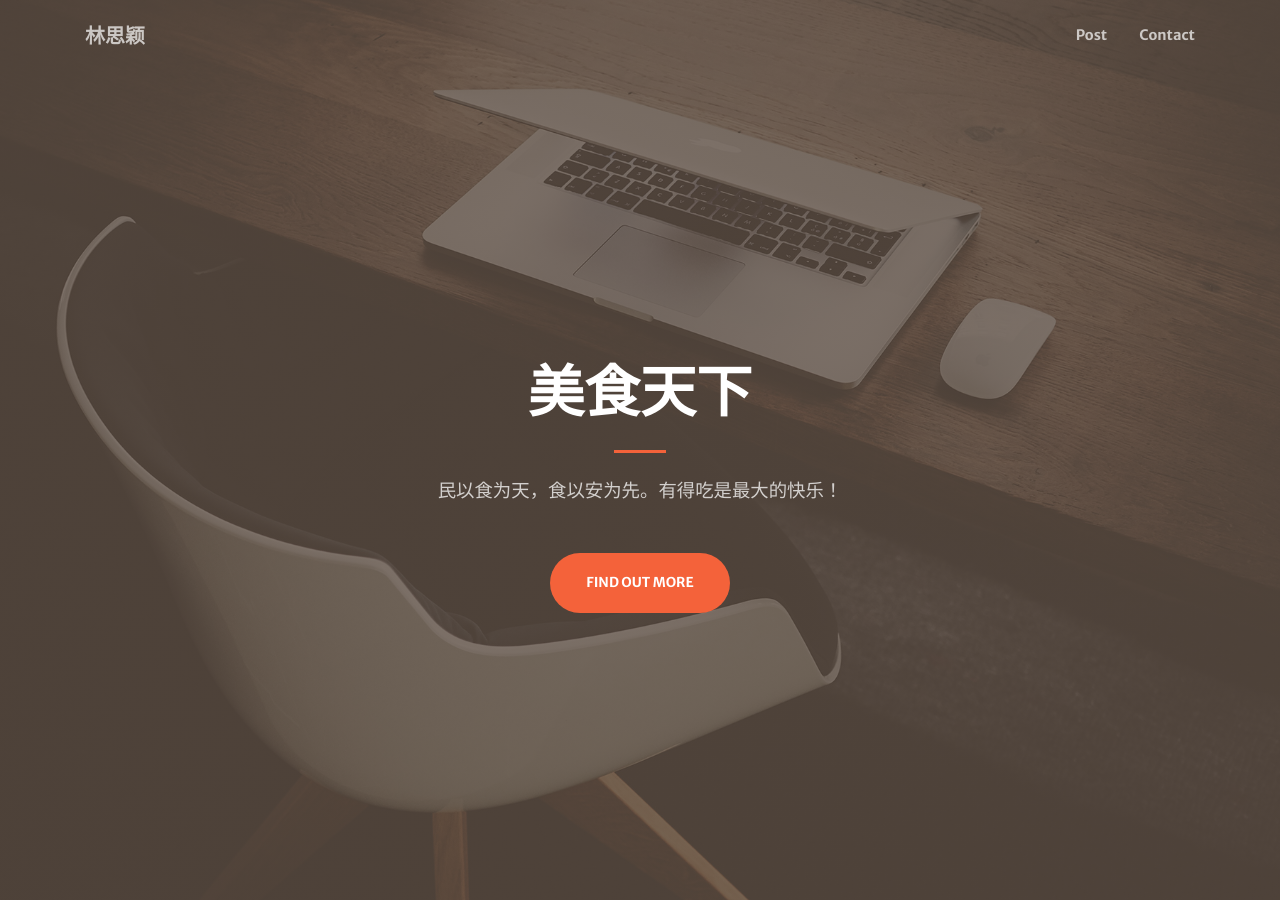
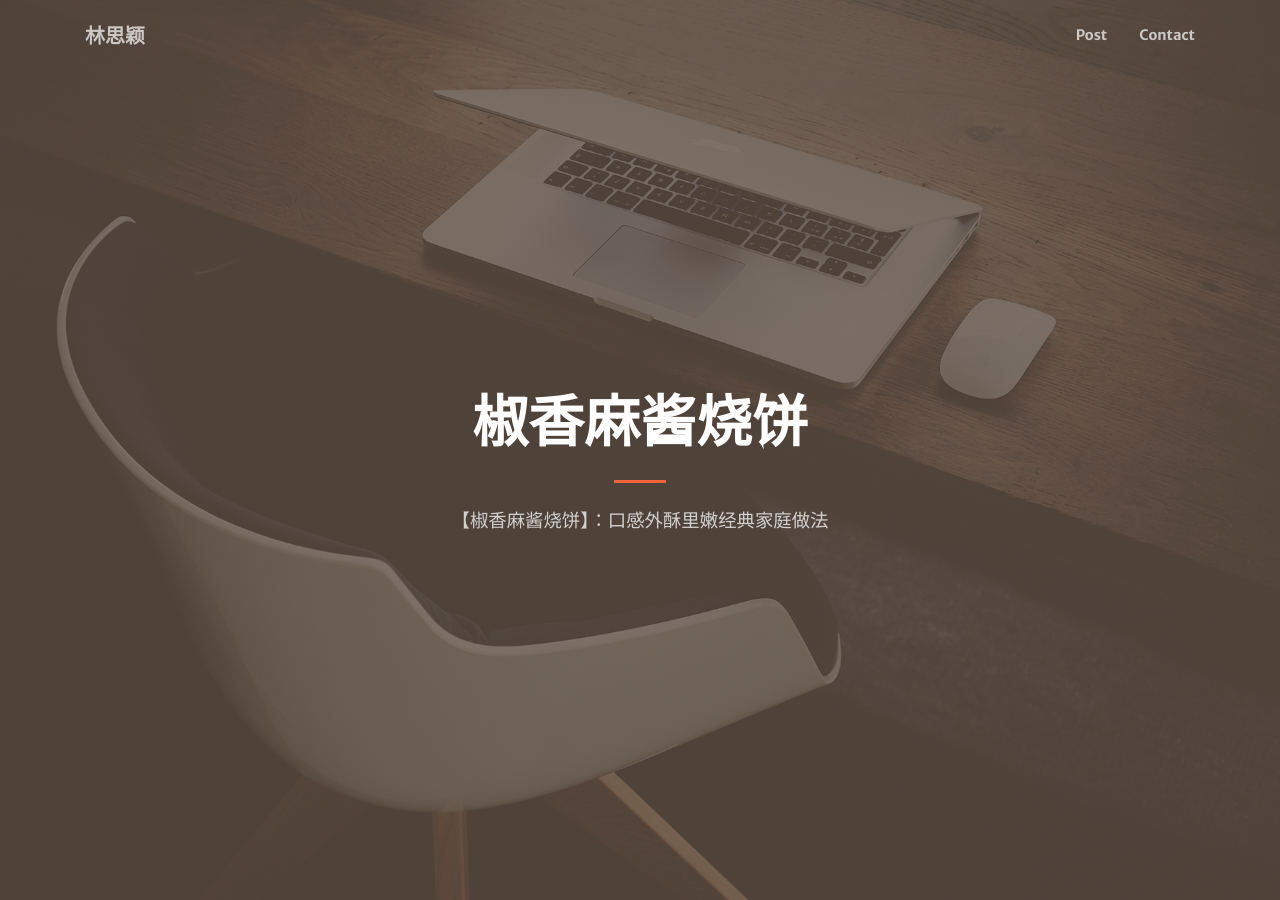
Before and after one commit to siying-99/jekyll, a Jekyll site: the page built from _posts/2019-11-20-txt2.md, in a window 1280 px wide and 900 px high. Built offline with Jekyll 4.4.1, drawn with Linux system fonts in a browser that asks for light colours.

Commit message:
Update post.html

```diff
--- a/_layouts/post.html
+++ b/_layouts/post.html
@@ -7,12 +7,12 @@ layout: base
     <div class="container h-100">
       <div class="row h-100 align-items-center justify-content-center text-center">
         <div class="col-lg-10 align-self-end">
-          <h1 class="text-uppercase text-white font-weight-bold">美食天下</h1>
+          <h1 class="text-uppercase text-white font-weight-bold">{{page.title}}</h1>
           <hr class="divider my-4">
         </div>
         <div class="col-lg-8 align-self-baseline">
-          <p class="text-white-75 font-weight-light mb-5">民以食为天，食以安为先。有得吃是最大的快乐！</p>
-          <a class="btn btn-primary btn-xl js-scroll-trigger" href="#about">Find Out More</a>
+          <p class="text-white-75 font-weight-light mb-5">{{page.subheading|default:page.excerpt|strip_html|truncate:50}}</p>
+
         </div>
       </div>
     </div>
```
